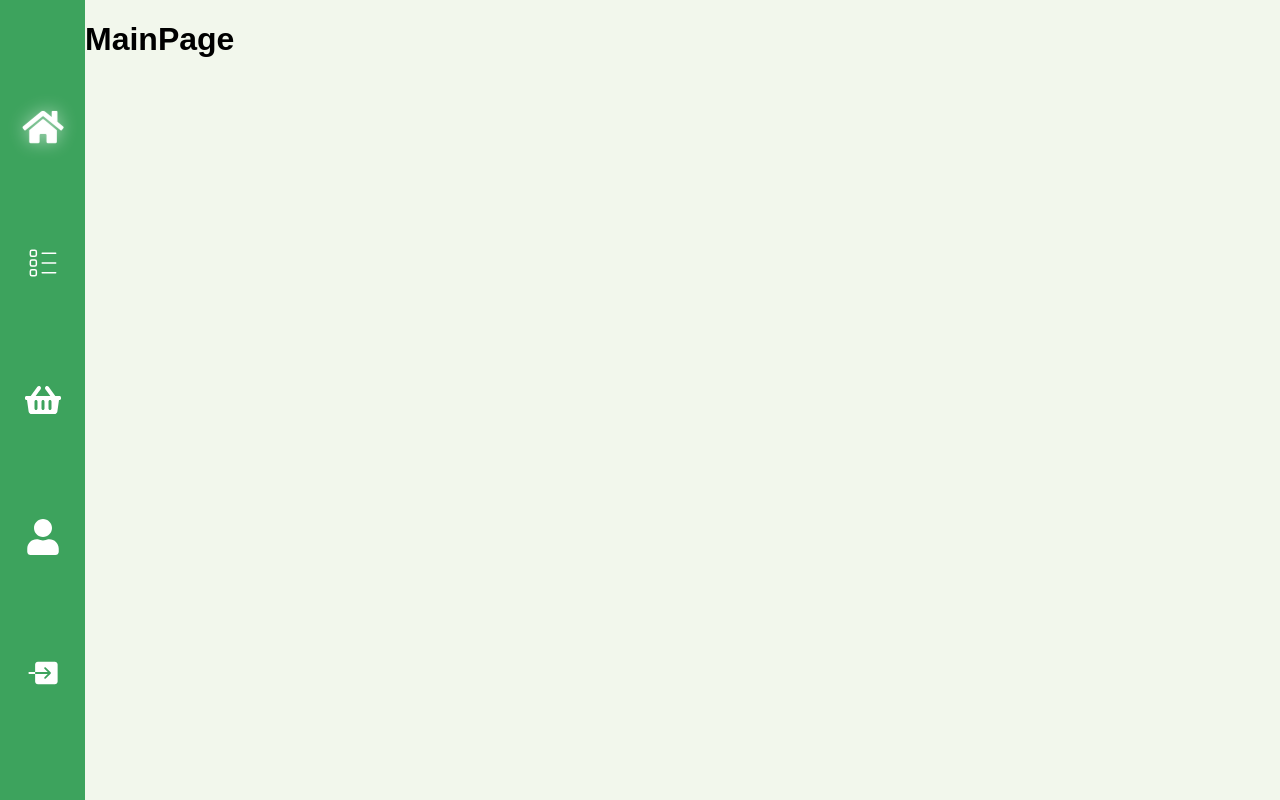
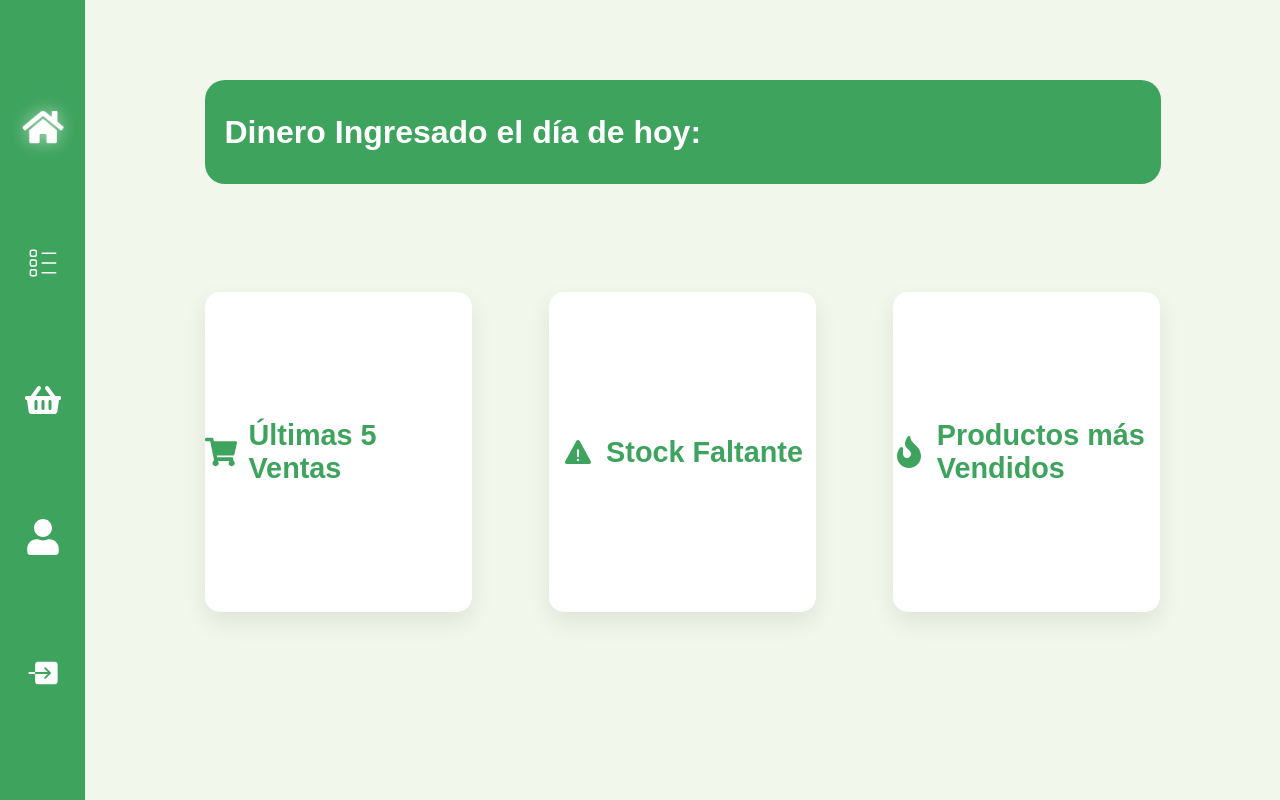
Before and after one commit to Pnch0/Gestion-Inventario, a React (Vite) app in the folder Frontend/: page /main-page in a window 1280 px wide. Built offline with nearby package versions, Linux system fonts and the light colour scheme; sample sign-in values are in the browser's storage.

Commit message:
feat: creacion de archivos MainPage.jsx - MainPage.css junto con su estructura y diseño

```diff
--- /dev/null
+++ b/Frontend/src/Pages/MainPage/MainPage.css
@@ -0,0 +1,87 @@
+body {
+    font-family: sans-serif;
+    box-sizing: border-box;
+    margin: 0;
+    min-height: 100vh;
+    background-color: #f2f7ec;
+}
+
+#root {
+    width: 100%;
+    min-height: 100vh;
+    display: block;
+}
+
+.Contenedor-MainPage {
+    width: 100%;
+    min-height: 100vh;
+    display: flex;
+    flex-direction: column;
+    align-items: center;
+    justify-content: center;
+}
+
+.ContenedorSecciones-MainPage{
+    width: 80%;
+    height: 80dvh;
+    display: flex;
+    flex-direction: column;
+    border-radius: 13px;
+}
+
+.ContenedorSuperior-MainPage{
+    width: 100%;
+    height: 13dvh;
+    background-color: #3da35d;
+    border-radius: 20px;
+}
+
+.Contenedor-GananciasDia{
+    width: 100%;
+    height: 13dvh;
+    display: flex;
+    align-items: center;
+    padding-left: 20px;
+    color: #FFF;
+}
+
+.ContenedorInferior-MainPage{
+    width: 100%;
+    height: 67dvh;
+    display: flex;
+    flex-direction: row;
+    align-items: center;
+    gap: 45px;
+    justify-content: space-between;
+}
+
+.Contenedor-UltimasVentas, .Contenedor-StockFaltante, .Contenedor-MasVendidos{
+    width: 28%;
+    height: 40dvh;
+    display: flex;
+    justify-content: center;
+    align-items: center;
+    color: #3da35d;
+    font-size: 20px;
+    background-color: #FFF;
+    border-radius: 15px;
+    box-shadow: 0 10px 25px rgba(0, 0, 0, 0.08);
+}
+
+.Contenedor-UltimasVentas h2,
+.Contenedor-StockFaltante h2,
+.Contenedor-MasVendidos h2 {
+    display: flex;
+    align-items: center;
+    gap: 12px;
+    margin: 0;
+    font-size: 1.8rem;
+
+}
+
+
+.Icono-Warning, .Icono-Shop, .Icono-Fire {
+    font-size: 32px;
+    color: #3da35d;
+    flex-shrink: 0;
+}
--- a/Frontend/src/Pages/MainPage/MainPage.jsx
+++ b/Frontend/src/Pages/MainPage/MainPage.jsx
@@ -1,14 +1,35 @@
+import './MainPage.css';
+import { useState, useEffect } from 'react';
+import { IoIosWarning } from "react-icons/io";
+import { FaShoppingCart, FaFire } from "react-icons/fa";
 
+function MainPage() {
 
-function MainPage(){
+    return (
+        <>
+        <div className="Contenedor-MainPage">
+            <div className="ContenedorSecciones-MainPage">
+                <div className="ContenedorSuperior-MainPage">
+                    <div className="Contenedor-GananciasDia">
+                        <h1>Dinero Ingresado el día de hoy: </h1>
+                    </div>
+                </div>
+                <div className="ContenedorInferior-MainPage">
+                    <div className="Contenedor-UltimasVentas">
+                        <h2><FaShoppingCart  className='Icono-Shop'/>Últimas 5 Ventas</h2>
+                    </div>
+                    <div className="Contenedor-StockFaltante">
+                        <h2><IoIosWarning className='Icono-Warning' />Stock Faltante</h2>
+                    </div>
+                    <div className="Contenedor-MasVendidos">
+                        <h2><FaFire className='Icono-Fire'/>Productos más Vendidos</h2>
+                    </div>
+                </div>
 
-    return(
-        <>
-
-        <h1>MainPage</h1>
-
+            </div>
+        </div>
         </>
-    )
+    );
 }
 
 export default MainPage;
```
